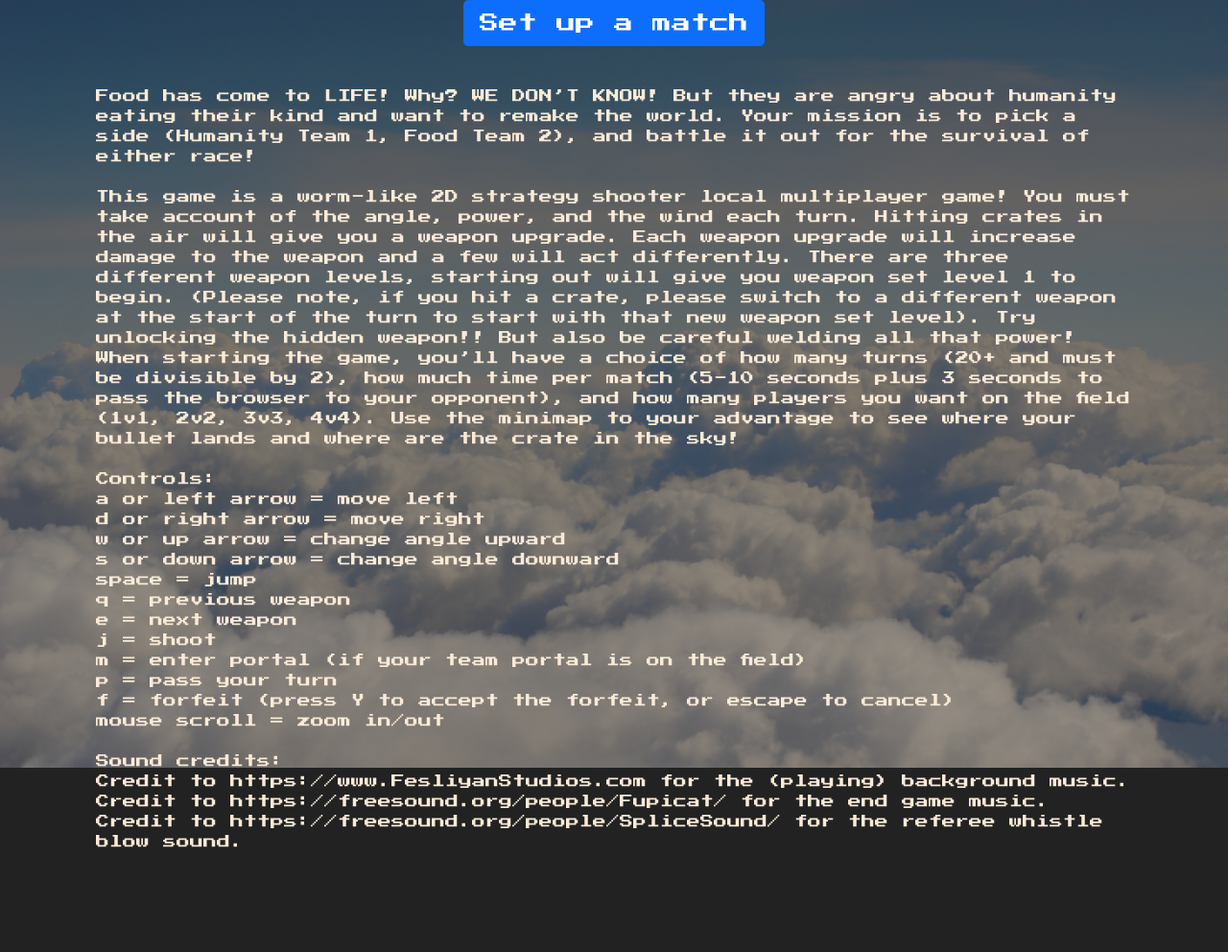
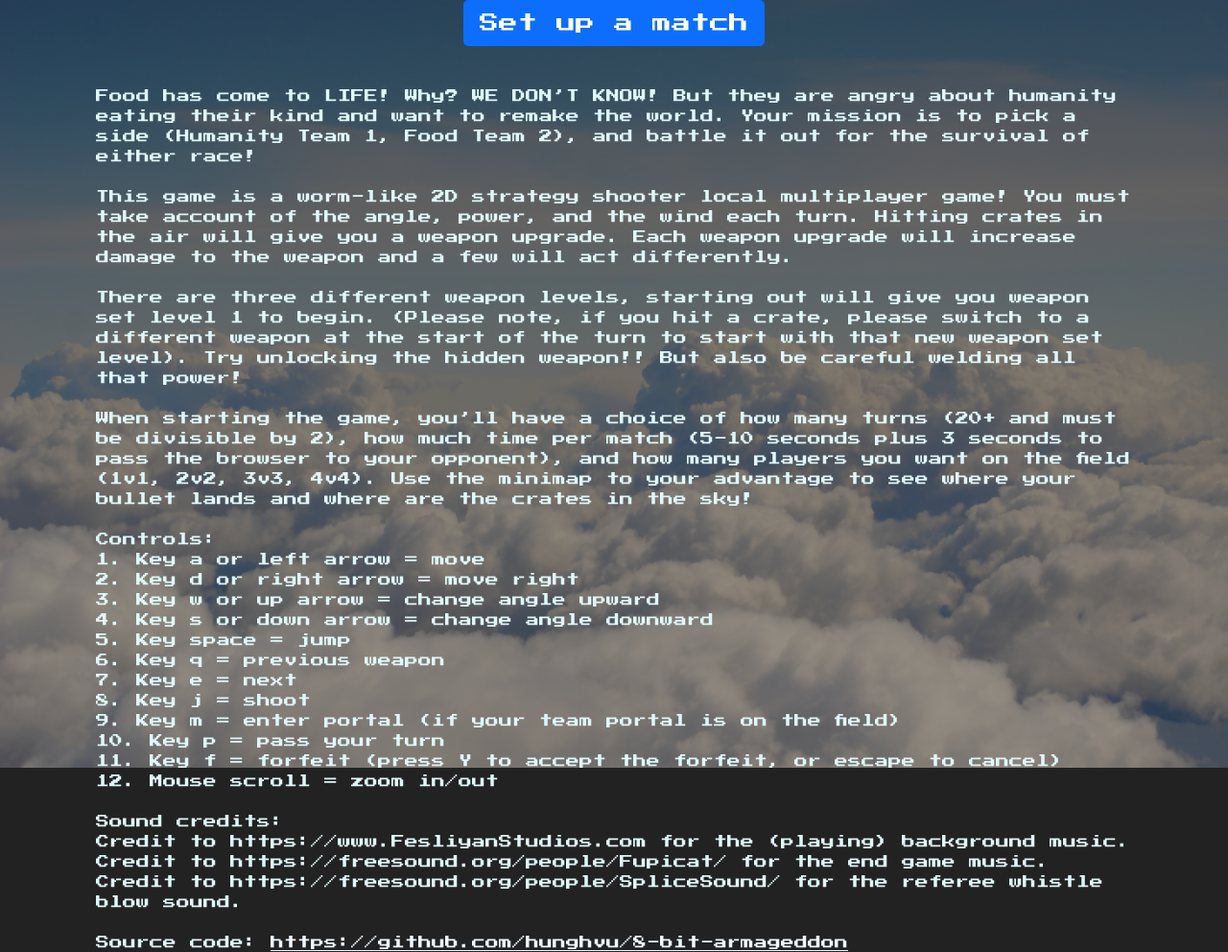
Before and after one commit to hunghvu/8-bit-armageddon, a website: page index.html in a window 1280 px wide. Shown: the whole page at 96% size. Before the commit the page ends 888 px from the top, so only its background shows below. Drawn offline with nearby package versions, Linux system fonts and the light colour scheme.

Commit message:
Add groundwork for README and update homepage accordingly

```diff
--- a/index.html
+++ b/index.html
@@ -140,7 +140,7 @@
 
     <br>
     <br>
-    <p style="color:antiquewhite; margin-left: 100px; margin-right: 100px;">
+    <p style="color:#e0f7fa; margin-left: 100px; margin-right: 100px;">
       Food has come to LIFE! Why? WE DON’T KNOW! But they are angry about humanity eating their kind and want to remake
       the world. Your mission is to pick a side (Humanity Team 1, Food Team 2), and battle it out for the survival of
       either race!
@@ -148,35 +148,42 @@
       <br>
       This game is a worm-like 2D strategy shooter local multiplayer game! You must take account of the angle, power,
       and the wind each turn. Hitting crates in the air will give you a weapon upgrade. Each weapon upgrade will
-      increase damage to the weapon and a few will act differently. There are three different weapon levels, starting
-      out will give you weapon set level 1 to begin. (Please note, if you hit a crate, please switch to a different
+      increase damage to the weapon and a few will act differently.
+      <br>
+      <br>
+      There are three different weapon levels, starting out will give you weapon set level 1 to begin. (Please note, if you hit a crate, please switch to a different
       weapon at the start of the turn to start with that new weapon set level). Try unlocking the hidden weapon!! But
-      also be careful welding all that power! When starting the game, you’ll have a choice of how many turns (20+ and
+      also be careful welding all that power!
+      <br>
+      <br>
+      When starting the game, you’ll have a choice of how many turns (20+ and
       must be divisible by 2), how much time per match (5-10 seconds plus 3 seconds to pass the browser to your
       opponent), and how many players you want on the field (1v1, 2v2, 3v3, 4v4). Use the minimap to your advantage to
-      see where your bullet lands and where are the crate in the sky!
+      see where your bullet lands and where are the crates in the sky!
       <br>
       <br>
       Controls:<br>
-      a or left arrow = move left<br>
-      d or right arrow = move right<br>
-      w or up arrow = change angle upward<br>
-      s or down arrow = change angle downward<br>
-      space = jump<br>
-      q = previous weapon<br>
-      e = next weapon<br>
-      j = shoot<br>
-      m = enter portal (if your team portal is on the field)<br>
-      p = pass your turn<br>
-      f = forfeit (press Y to accept the forfeit, or escape to cancel)<br>
-      mouse scroll = zoom in/out
+      1. Key a or left arrow = move  <br>
+      2. Key d or right arrow = move right <br>
+      3. Key w or up arrow = change angle upward <br>
+      4. Key s or down arrow = change angle downward <br>
+      5. Key space = jump <br>
+      6. Key q = previous weapon <br>
+      7. Key e = next  <br>
+      8. Key j = shoot <br>
+      9. Key m = enter portal (if your team portal is on the field) <br>
+      10. Key p = pass your turn <br>
+      11. Key f = forfeit (press Y to accept the forfeit, or escape to cancel) <br>
+      12. Mouse scroll = zoom in/out
       <br>
       <br>
       Sound credits: <br>
       Credit to https://www.FesliyanStudios.com for the (playing) background music. <br>
       Credit to https://freesound.org/people/Fupicat/ for the end game music. <br>
       Credit to https://freesound.org/people/SpliceSound/ for the referee whistle blow sound.
-
+      <br>
+      <br>
+      Source code: <a href="https://github.com/hunghvu/8-bit-armageddon" style="color:aliceblue">https://github.com/hunghvu/8-bit-armageddon</a>
     </p>
   </div>
 
```
Also changed, not shown: README.md.
